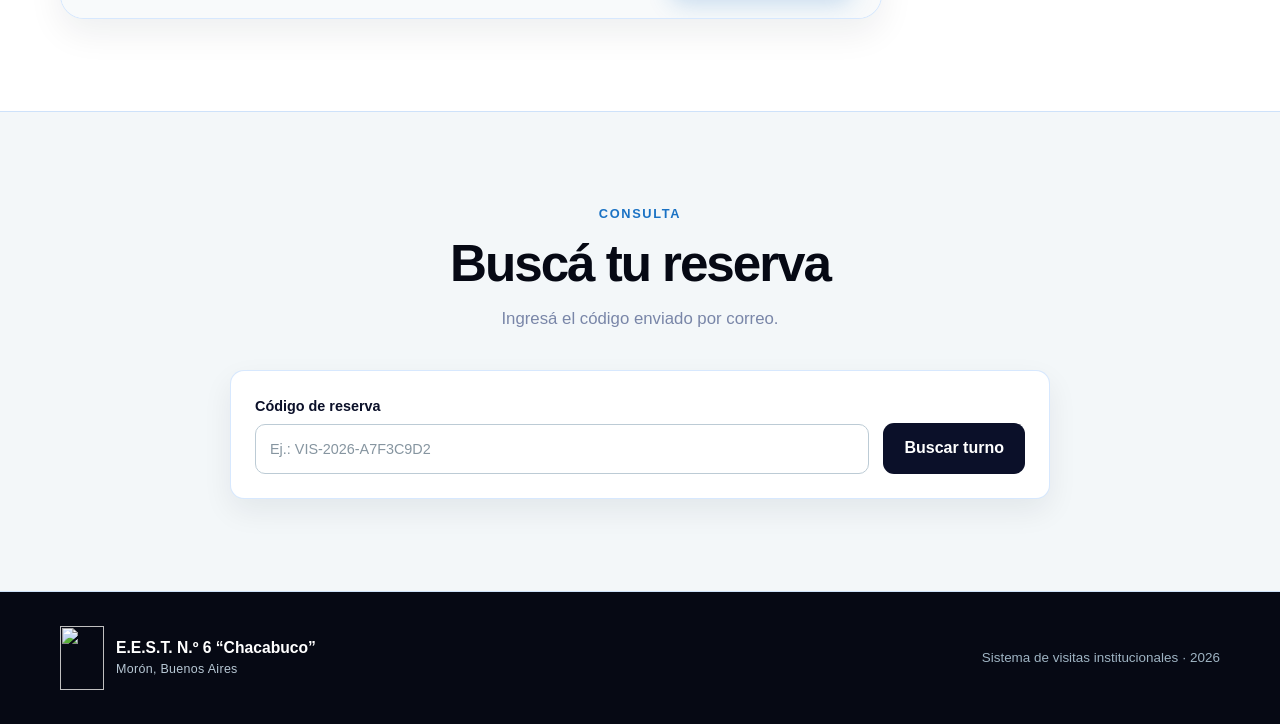
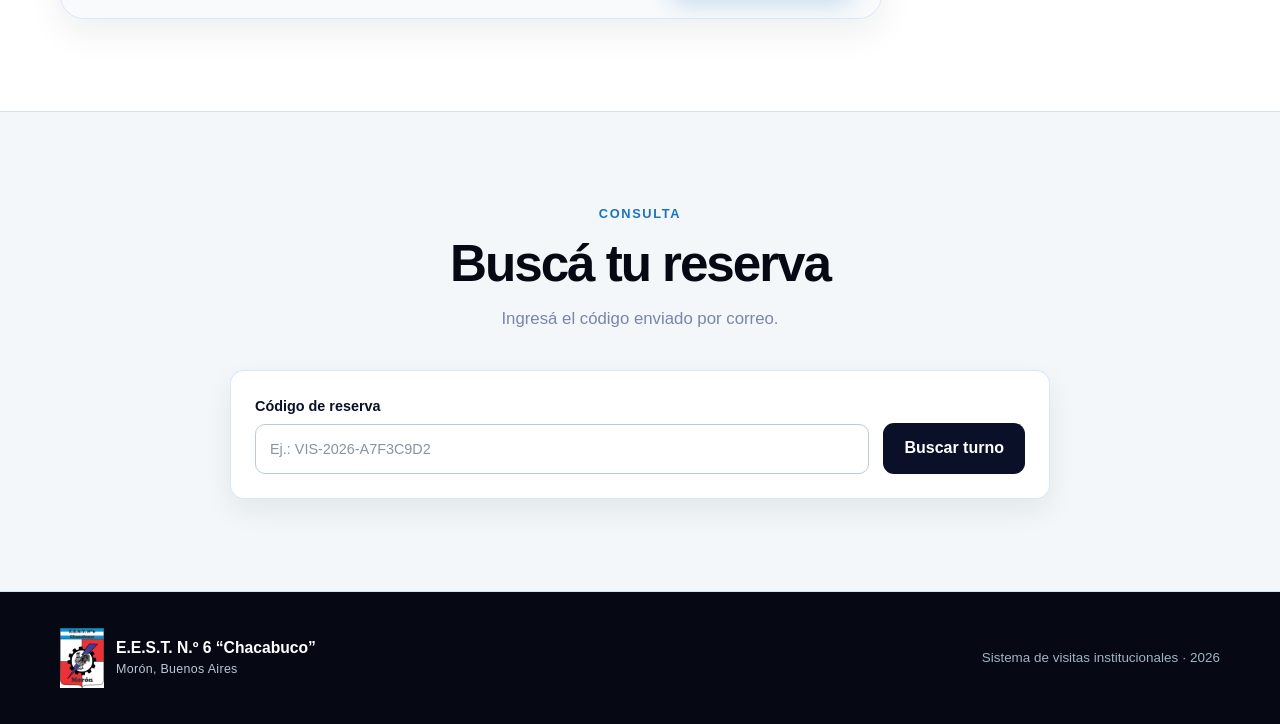
Before and after one commit to JMChaves94/visitas-eest6, a website: page index.html in a window 1280 px wide. Shown: the part 2338-3062 px from the top of the page. Drawn offline with Linux system fonts and the light colour scheme; no server answers.

Commit message:
logo footer

```diff
--- a/index.html
+++ b/index.html
@@ -209,7 +209,7 @@
 
   <footer class="site-footer">
     <div class="shell footer-inner">
-      <div class="brand footer-brand"><span class="brand-logo" aria-hidden="true"><img src="logo.jpeg" alt=""></span><span><strong>E.E.S.T. N.º 6 “Chacabuco”</strong><small>Morón, Buenos Aires</small></span></div>
+      <div class="brand footer-brand"><span class="brand-logo" aria-hidden="true"><img src="assets/logo.jpeg" alt=""></span><span><strong>E.E.S.T. N.º 6 “Chacabuco”</strong><small>Morón, Buenos Aires</small></span></div>
       <p>Sistema de visitas institucionales · 2026</p>
     </div>
   </footer>
```
